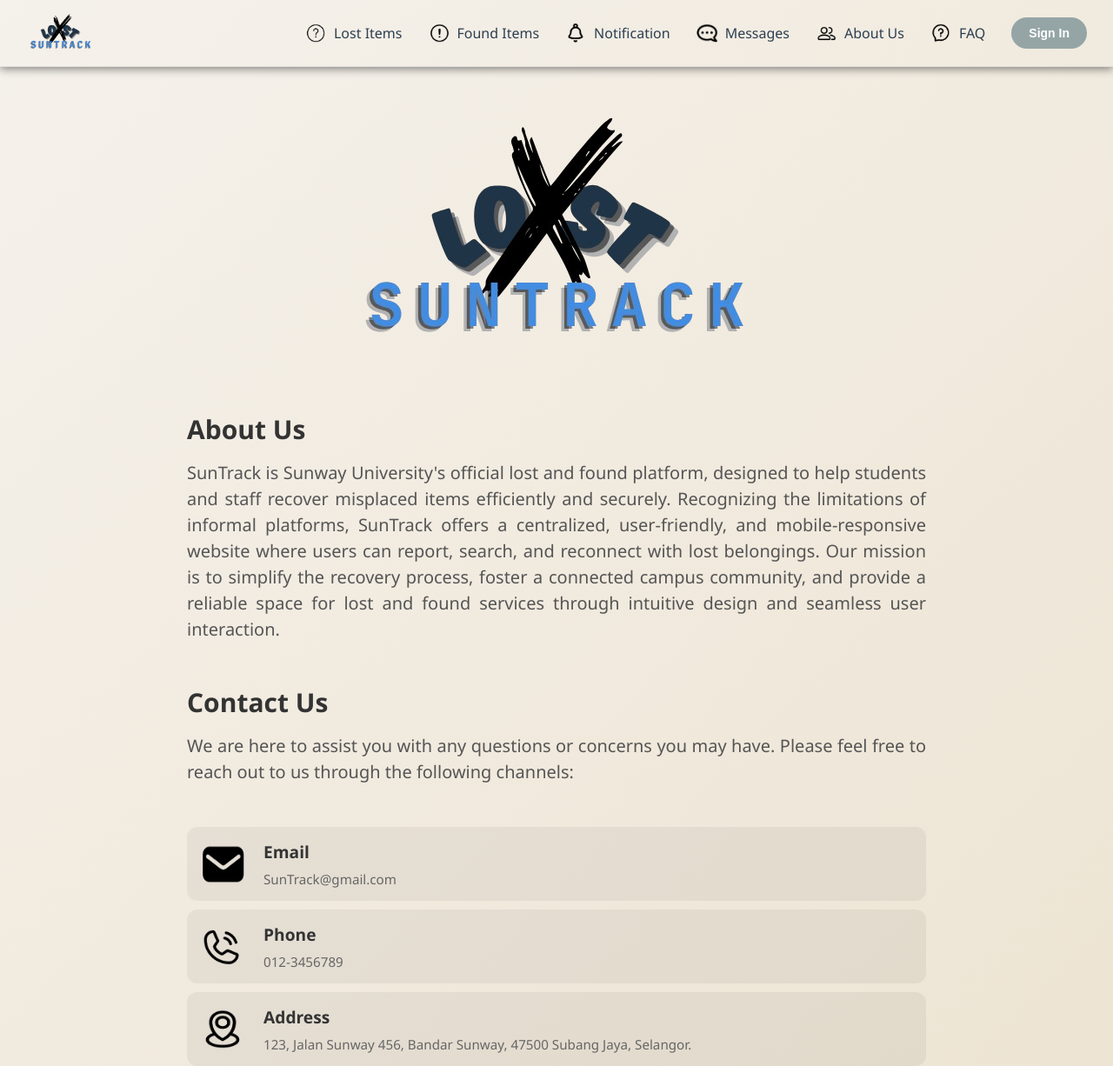
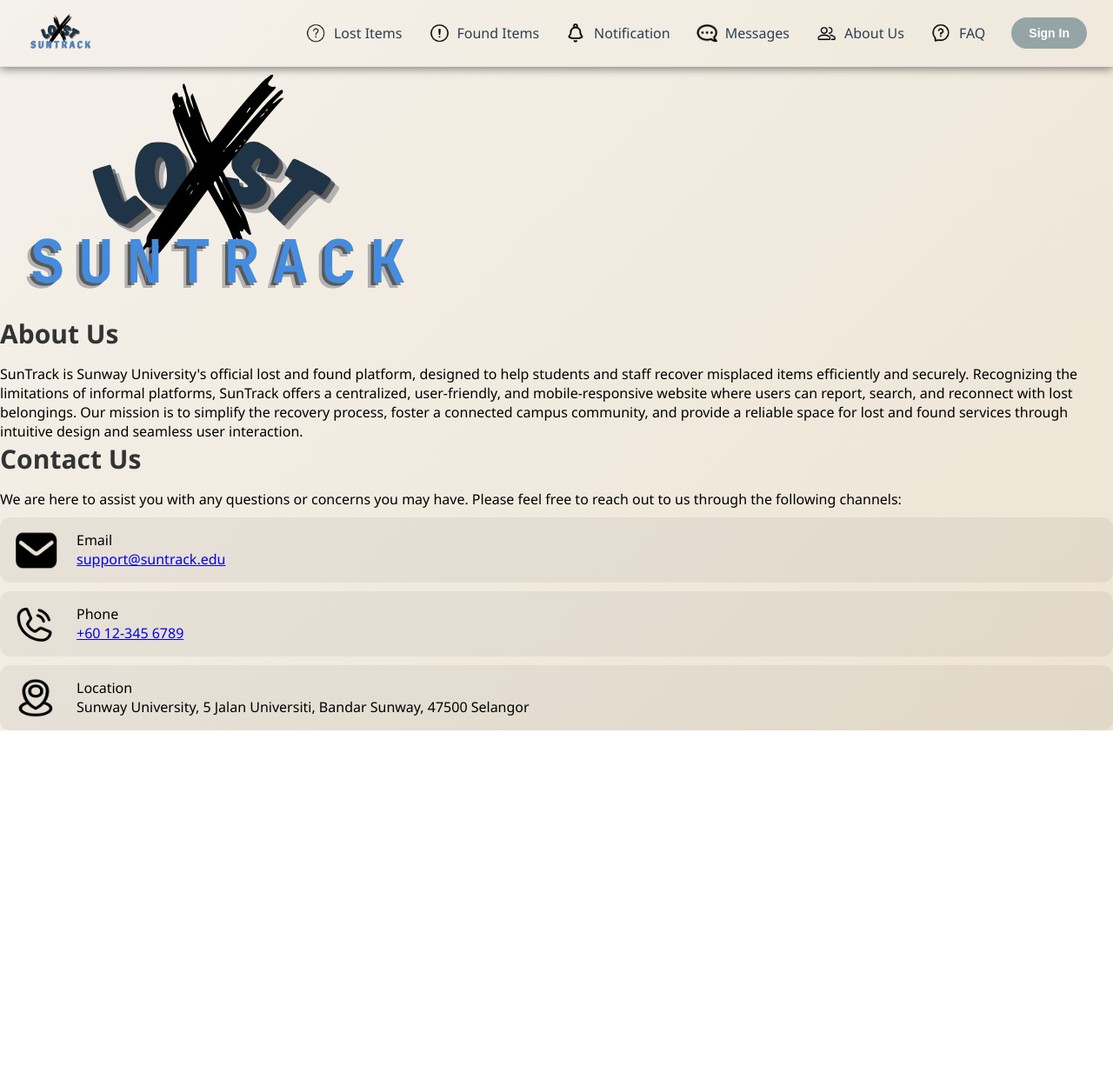
Before and after one commit to hnglee/SunTrack, a plain HTML site: page About_Us_Haven't_Sign_In.html in a window 1280 px wide. Shown: the whole page at 87% size. After the commit the page ends 840 px from the top, so only its background shows below. Drawn offline with Linux system fonts and the light colour scheme; files whose address does not match are found by name.

Commit message:
Update About_Us_Haven't_Sign_In.html

```diff
--- a/About_Us_Haven't_Sign_In.html
+++ b/About_Us_Haven't_Sign_In.html
@@ -7,14 +7,14 @@
     </head>
 <body>
     <nav class="navbar">
-        <div class="logo" onclick="BacktoHomepage()"><img src="Images/SunTrack_Logo.png" class="logo-image" alt="rectangle" /></div>
+        <div class="logo" onclick="BacktoHomepage()"><img src="C:\Users\Hnglee\Downloads\SunTrack-CP\Images\SunTrack_Logo.png" class="logo-image" alt="rectangle" /></div>
             <script>
                 function BacktoHomepage() {
                     window.location.href= "index.html"; // Redirect to Homepage page after successful sign up
                 }
             </script>
 
-        <div class="hamburger" onclick="toggleMenu()"><img src="Images/Hamburger Icon.png" class="lost-item-icon" alt="rectangle" /></div>
+        <div class="hamburger" onclick="toggleMenu()"><img src="C:\Users\Hnglee\Downloads\SunTrack-CP\Images\Hamburger Icon.png" class="lost-item-icon" alt="rectangle" /></div>
             <script>
                 function toggleMenu() {
                     document.getElementById("nav-links").classList.toggle("active");
@@ -23,15 +23,15 @@
 
         <div class="nav-links" id="nav-links">
             <a href="Lost_Items_Haven't_Sign_In.html" class="nav-item">
-                <img src="Images/Lost Item Icon.png" class="lost-item-icon" alt="rectangle" /> <!-- Lost Item Icon -->
+                <img src="C:\Users\Hnglee\Downloads\SunTrack-CP\Images\Lost Item Icon.png" class="lost-item-icon" alt="rectangle" /> <!-- Lost Item Icon -->
                 <span class="nav-text">Lost Items</span> <!-- Lost Items Link -->
             </a>
             <a href="Found_Item_Haven't_Sign_In.html" class="nav-item">
-                <img src="Images/Found Item Icon.png" class="found-item-icon" alt="rectangle" /> <!-- Found Item Icon -->
+                <img src="C:\Users\Hnglee\Downloads\SunTrack-CP\Images\Found Item Icon.png" class="found-item-icon" alt="rectangle" /> <!-- Found Item Icon -->
                 <span class="nav-text">Found Items</span> <!-- Found Items Link -->
             </a>
             <a href="#" class="nav-item">
-                <img src="Images/Notificaiton Icon.png" class="notification-icon" alt="rectangle" /> <!-- Notification Icon -->
+                <img src="C:\Users\Hnglee\Downloads\SunTrack-CP\Images\Notificaiton Icon.png" class="notification-icon" alt="rectangle" /> <!-- Notification Icon -->
                 <span class="nav-text" onclick="Error_Message();">Notification</span> <!-- Notification Link -->
                 <script>
                     function Error_Message() {
@@ -40,7 +40,7 @@
                 </script>
             </a>
             <a href="#" class="nav-item">
-                <img src="Images/Message Icon.png" class="message-icon" alt="rectangle" /> <!-- Message Icon -->
+                <img src="C:\Users\Hnglee\Downloads\SunTrack-CP\Images\Message Icon.png" class="message-icon" alt="rectangle" /> <!-- Message Icon -->
                 <span class="nav-text" onclick="Message();">Messages</span> <!-- Messages Link -->
                 <script>
                     function Message() {
@@ -50,11 +50,11 @@
             </a>
 
             <a href="About_Us_Haven't_Sign_In.html" class="nav-item">
-                <img src="Images/About Us Icon.png" class="about-us-icon" alt="rectangle" /> <!-- About Us Icon -->
+                <img src="C:\Users\Hnglee\Downloads\SunTrack-CP\Images\About Us Icon.png" class="about-us-icon" alt="rectangle" /> <!-- About Us Icon -->
                 <span class="nav-text">About Us</span> <!-- About Us Link -->
             </a>
             <a href="FAQ_Haven't_Sign_In.html" class="nav-item">
-                <img src="Images/FAQ Icon.png" class="faq-icon" alt="rectangle" /> <!-- FAQ Icon -->
+                <img src="C:\Users\Hnglee\Downloads\SunTrack-CP\Images\FAQ Icon.png" class="faq-icon" alt="rectangle" /> <!-- FAQ Icon -->
                 <span class="nav-text">FAQ</span> <!-- FAQ Link -->
             </a>
             <button type="button" class="sign-in-btn" onclick="SignIn();">Sign In</button> <!-- Sign In Button -->
@@ -66,57 +66,61 @@
         </div>
     </nav>
 
-    <main class="main-content">
-            <div class="biglogo-section">
-                <div class="biglogo">
-                    <img src="Images/SunTrack_Logo.png" class="biglogo" alt="rectangle" />
+    <div class="container">
+        <div class="logo-section">
+            <div class="main-logo">
+                <img src="C:\Users\Hnglee\Downloads\SunTrack-CP\Images\SunTrack_Logo.png" class="main-logo-image" alt="rectangle" />
             </div>
         </div>
 
-             <div class="section">
-                <h2 class="section-title">About Us</h2>
-                <div class="section-content">
-                    <p>SunTrack is Sunway University's official lost and found platform, designed to help students and staff recover misplaced items efficiently and securely. Recognizing the limitations of informal platforms, SunTrack offers a centralized, user-friendly, and mobile-responsive website where users can report, search, and reconnect with lost belongings. Our mission is to simplify the recovery process, foster a connected campus community, and provide a reliable space for lost and found services through intuitive design and seamless user interaction.</p>
-                </div>
+        <div class="content-section">
+            <h1 class="section-title">About Us</h1>
+            <p class="section-text">
+                SunTrack is Sunway University's official lost and found platform, designed to help students and
+                staff recover misplaced items efficiently and securely. Recognizing the limitations of informal
+                platforms, SunTrack offers a centralized, user-friendly, and mobile-responsive website where
+                users can report, search, and reconnect with lost belongings. Our mission is to simplify the
+                recovery process, foster a connected campus community, and provide a reliable space for lost
+                and found services through intuitive design and seamless user interaction.
+            </p>
         </div>
 
-            <div class="section">
+        <div class="content-section">
             <h2 class="section-title">Contact Us</h2>
-                <div class="section-content">
-                    <p>We are here to assist you with any questions or concerns you may have. Please feel free to reach out to us through the following channels:</p>
-                </div>
-            </div>
+            <p class="section-text">
+                We are here to assist you with any questions or concerns you may have. Please feel free to reach
+                out to us through the following channels:
+            </p>
 
         <div class="contact-grid">
             <div class="contact-item">
-                    <div class="contact-icon"><img src="Images/Email Icon.png" class="email-icon" alt="rectangle" /></div>
+                <div class="contact-icon"><img src="C:\Users\Hnglee\Downloads\SunTrack-CP\Images\Email Icon.png" class="email-icon" alt="rectangle" /></div>
                 <div class="contact-info">
-                        <h4>Email</h4>
-                        <p>SunTrack@gmail.com</p>
+                    <div class="contact-label">Email</div>
+                    <a href="mailto:support@suntrack.edu" class="contact-value">support@suntrack.edu</a>
                 </div>
             </div>
         </div>
 
         <div class="contact-grid">
             <div class="contact-item">
-                    <div class="contact-icon"><img src="Images/Phone Icon.png" class="phone-icon" alt="rectangle" /></div>
+                <div class="contact-icon"><img src="C:\Users\Hnglee\Downloads\SunTrack-CP\Images\Phone Icon.png" class="phone-icon" alt="rectangle" /></div>
                 <div class="contact-info">
-                        <h4>Phone</h4>
-                        <p>012-3456789</p>
+                    <div class="contact-label">Phone</div>
+                    <a href="tel:+60123456789" class="contact-value">+60 12-345 6789</a>
                 </div>
             </div>
         </div>
 
         <div class="contact-grid">
             <div class="contact-item">
-                    <div class="contact-icon"><img src="Images/Location Icon.png" class="address-icon" alt="rectangle" /></div>
+                <div class="contact-icon"><img src="C:\Users\Hnglee\Downloads\SunTrack-CP\Images\Location Icon.png" class="address-icon" alt="rectangle" /></div>
                 <div class="contact-info">
-                        <h4>Address</h4>
-                        <p>123, Jalan Sunway 456, Bandar Sunway, 47500 Subang Jaya, Selangor.</p>
+                    <div class="contact-label">Location</div>
+                    <span class="contact-value" style="cursor: default;">Sunway University, 5 Jalan Universiti, Bandar Sunway, 47500 Selangor</span>
                 </div>
             </div>
         </div>
-    </main>
+    </div>
 </body>
-
 </html>
```
Lines whose indentation alone changed are shown as unchanged.
